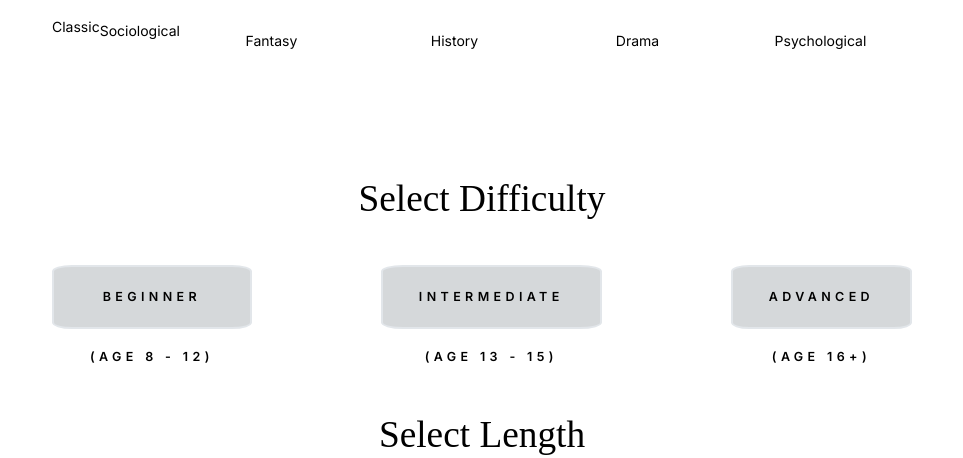
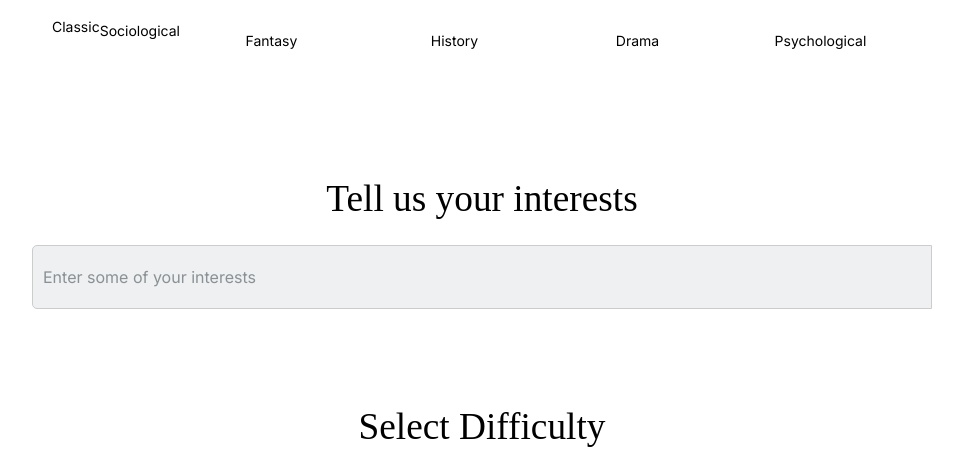
Before and after one commit to eagovic1/best-mostar-hackathon, a website: page public/html/SearchBook.html in a window 1280 px wide. Both pictures are taken after a click on the element 640 px from the left and 500 px from the top of the page. Shown: the part 1358-1816 px from the top of the page, without its empty margins (158-1121 px from the left). Drawn offline with nearby package versions, Linux system fonts and the light colour scheme; a web font is replaced by a local one.

Commit message:
Add advanced search based on interests

```diff
--- a/public/html/SearchBook.html
+++ b/public/html/SearchBook.html
@@ -200,6 +200,13 @@
                                     <div class="container mt-3">
                                         <div class="row">
                                             <div class="col-12 text-center">
+                                                <h2 id="diff">Tell us your interests</h2>
+                                                <input type="text" id="search-input" placeholder="Enter some of your interests">
+                                            </div>
+                                        </div>
+                                    <div class="container mt-3">
+                                        <div class="row">
+                                            <div class="col-12 text-center">
                                                 <h2 id="diff">Select Difficulty</h2>
                                             </div>
                                             <div class="col-12 d-flex justify-content-between">
```
